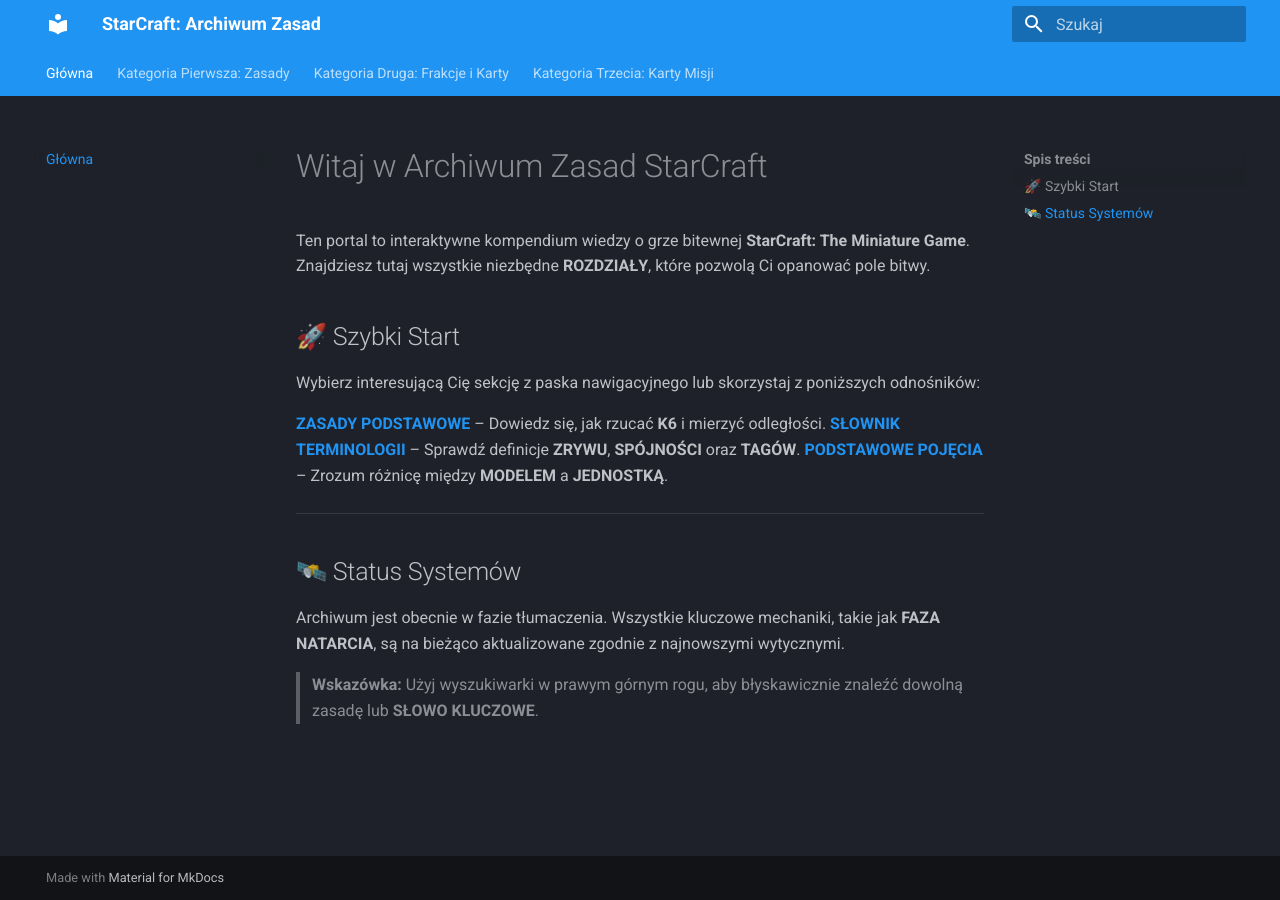
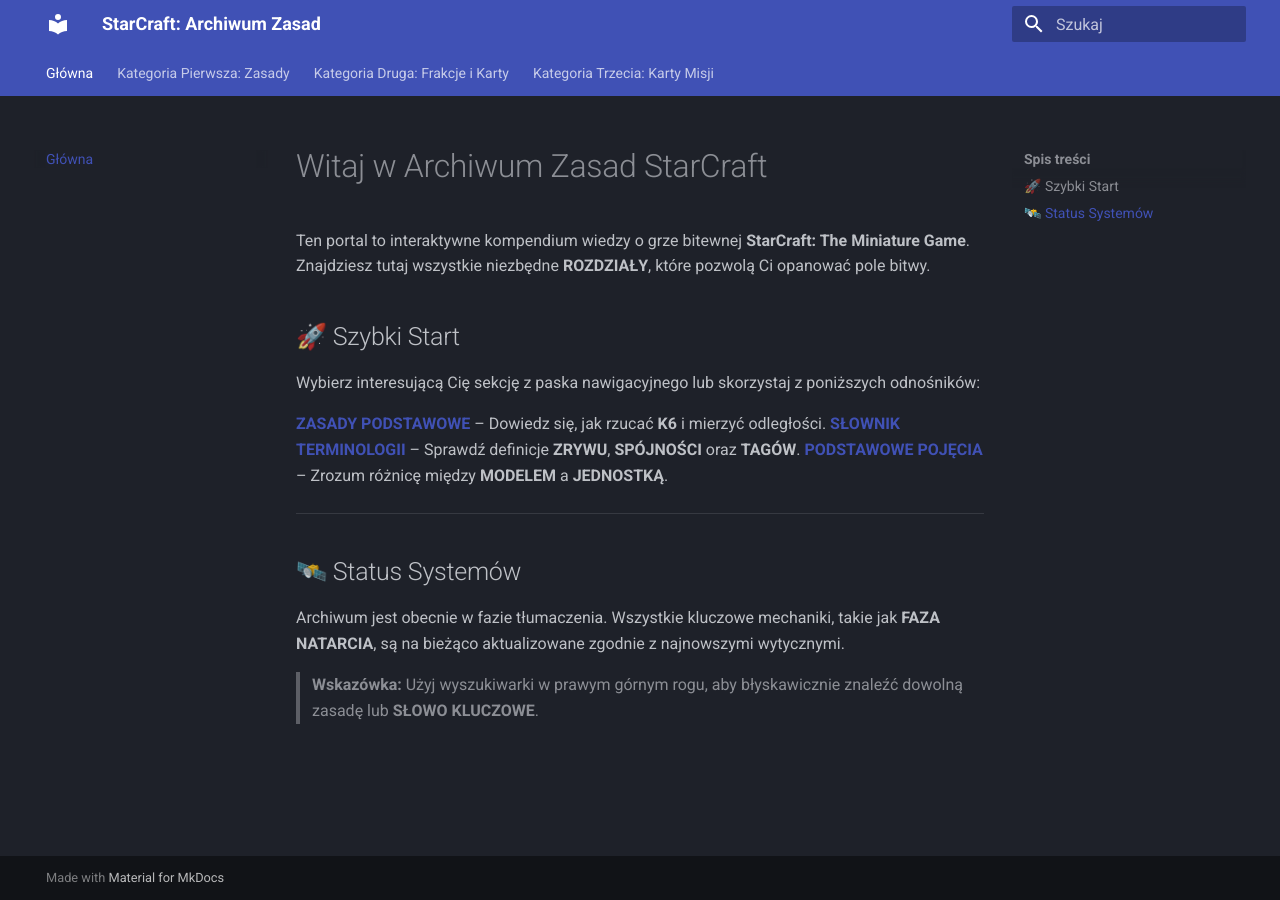
Before and after one commit to Ch3rryPL/sctmg_pl, an MkDocs documentation site: the page built from docs/index.md, in a window 1280 px wide. Built offline with MkDocs 1.6.1 and Material for MkDocs 9.7.7, drawn with Linux system fonts in a browser that asks for light colours.

Commit message:
Change theme colors to dark blue and blue
Updated primary and accent colors in the theme configuration.

```diff
--- a/mkdocs.yml
+++ b/mkdocs.yml
@@ -5,8 +5,8 @@
   language: pl
   palette:
     - scheme: slate  # Ciemny motyw pasujący do klimatu Sci-Fi
-      primary: blue
-      accent: light blue
+      primary: dark blue
+      accent: blue
   features:
     - navigation.tabs # Górne zakładki dla Twoich Kategorii
     - navigation.sections
```
